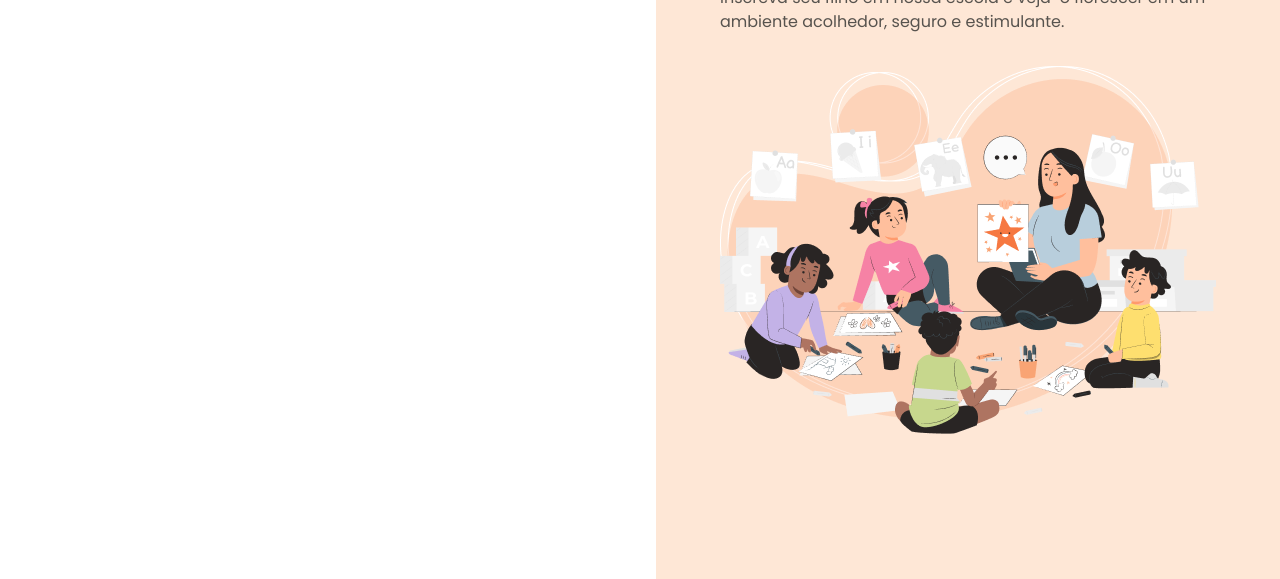
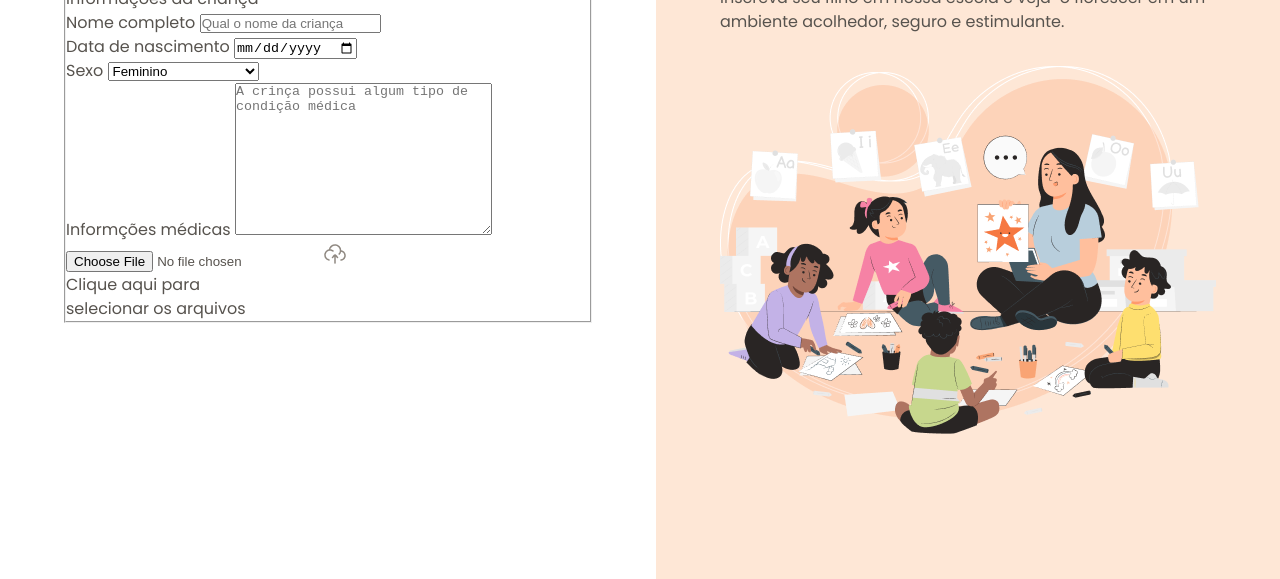
Before and after one commit to pedro-almeida97/FormularioMatricula, a plain HTML site: page index.html in a window 1280 px wide. Shown: the part 221-800 px from the top of the page. Drawn offline with Linux system fonts and the light colour scheme.

Commit message:
form init

```diff
--- a/index.html
+++ b/index.html
@@ -25,6 +25,50 @@
             Preencha os dados abaixo para matricular seu filho na escola de
             educação infantil Estrelas do Amanhã.
           </p>
+          <form>
+            <fieldset class="child-info">
+              <legend>Informações da criança</legend>
+              <div class="input-wrapper">
+                <label for="fullname">Nome completo</label>
+                <input
+                  id="fullname"
+                  type="text"
+                  placeholder="Qual o nome da criança"
+                  name="fullname"
+                />
+              </div>
+              <div class="input-wapper">
+                <label for="birth">Data de nascimento</label>
+                <input type="date" id="birth" lang="pt-BR" name="birth" />
+              </div>
+              <div class="select-wrapper">
+                <label for="gender">Sexo</label>
+                <select name="gender" id="gender" name="gender">
+                  <option value="female">Feminino</option>
+                  <option value="male">Masculino</option>
+                  <option value="na">Prefiro não responder</option>
+                </select>
+              </div>
+              <div class="textarea-wrapper">
+                <label for="medical-info">Informções médicas</label>
+                <textarea
+                  name="medical-info"
+                  id="medical-info"
+                  cols="30"
+                  rows="10"
+                  placeholder="A crinça possui algum tipo de condição médica"
+                ></textarea>
+              </div>
+              <div class="droparea-warapper">
+                <input type="file" name="birth-file" id="birth-file" />
+                <img src="assets/cloud-upload.png" alt="" />
+                <p>
+                  Clique aqui para <br />
+                  selecionar os arquivos
+                </p>
+              </div>
+            </fieldset>
+          </form>
         </div>
       </main>
       <aside>
```
